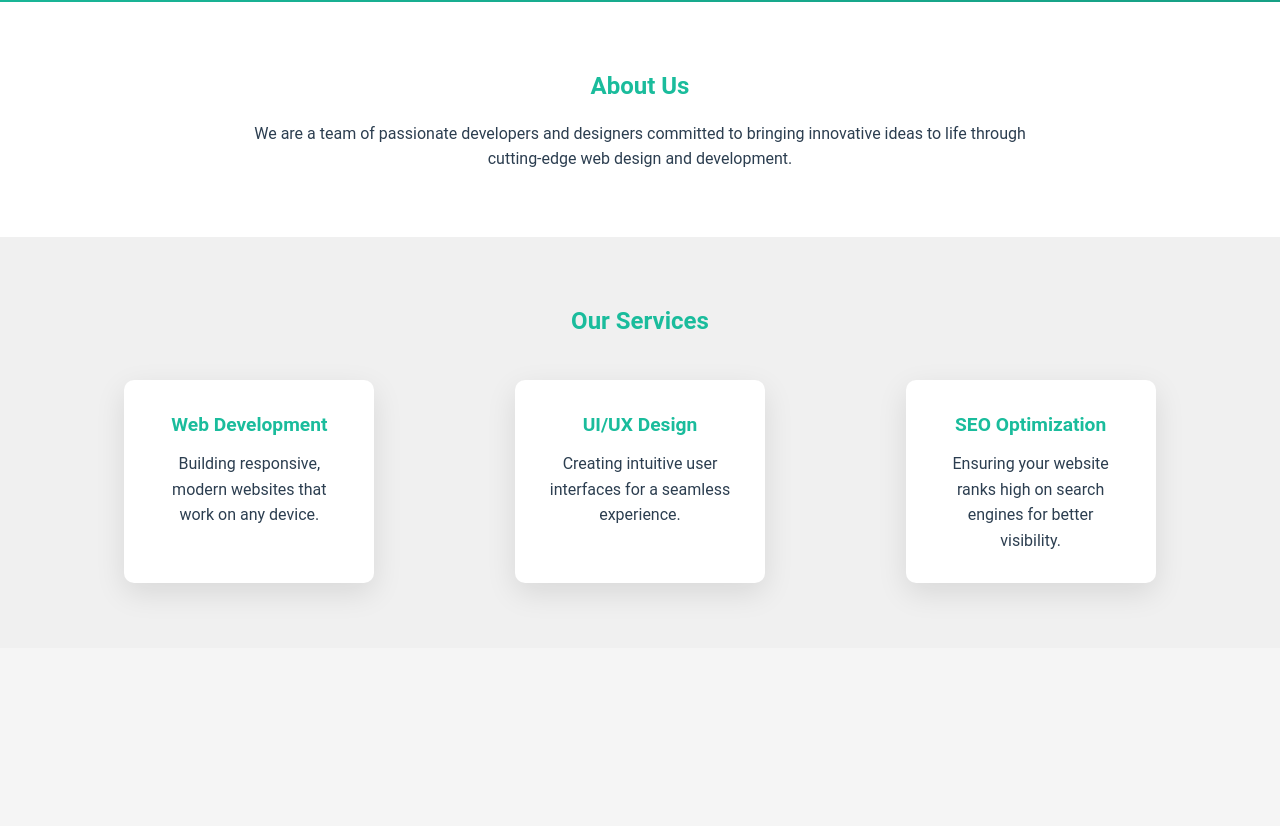
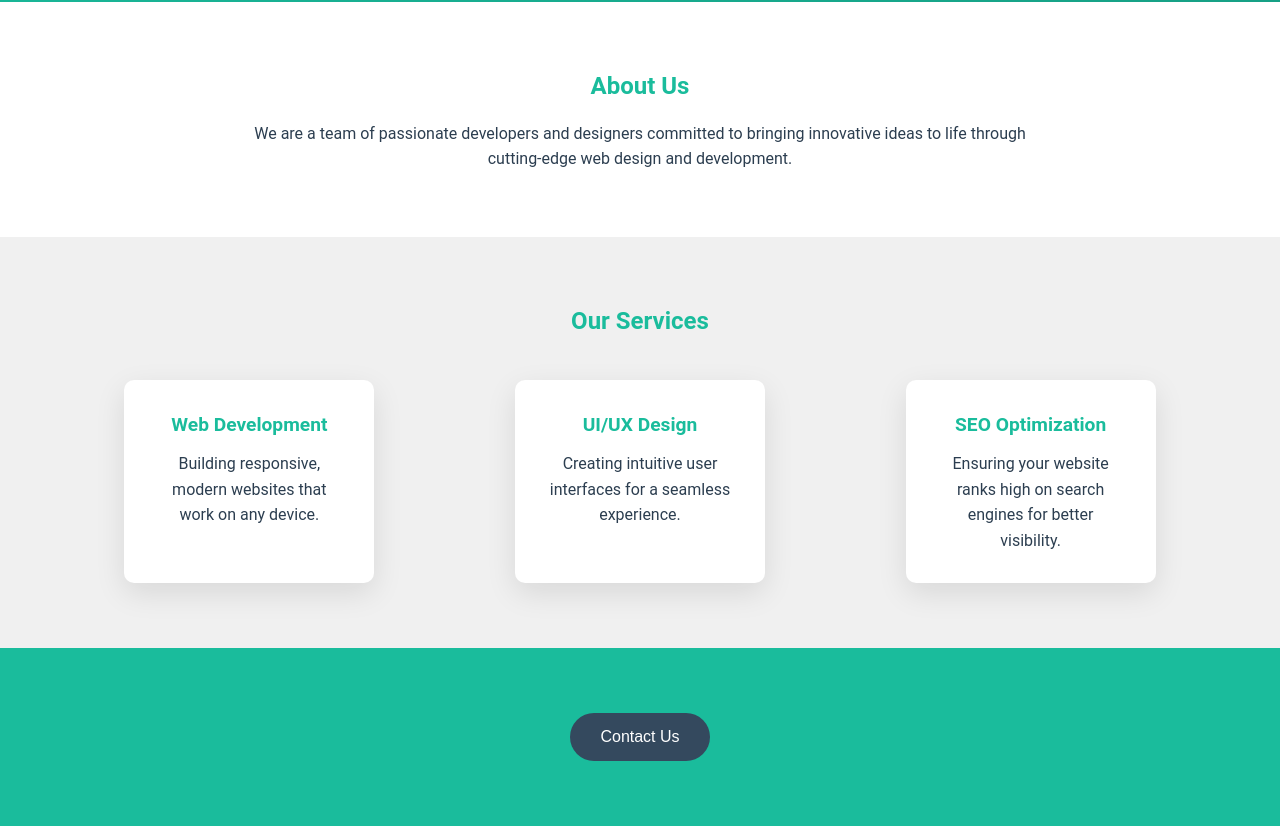
Before and after one commit to abdullah-ahmad-3744/CSS, a plain HTML site: page 19-Project-1/index.html in a window 1280 px wide. Shown: the part 557-1383 px from the top of the page. Before the commit the page ends 1205 px from the top, so only its background shows below. Drawn offline with Linux system fonts and the light colour scheme.

Commit message:
Contact Section Added.

```diff
--- a/19-Project-1/index.html
+++ b/19-Project-1/index.html
@@ -61,5 +61,12 @@
             </div>
           </div>
         </section>
+        <!-- Call to action Section -->
+        <section class="cta">
+          <div class="container">
+            <button>Contact Us</button>
+          </div>
+        </section>
+      </main>
 </body>
 </html>
--- a/19-Project-1/style.css
+++ b/19-Project-1/style.css
@@ -217,3 +217,26 @@
     font-size: var(--font-size-paragraph);
     color: var(--dark);
   }
+  /* Call to Action Section */
+  .cta {
+    background-color: var(--primary-color);
+    padding: 60px 0;
+    text-align: center;
+    color: var(--white);
+  }
+
+  .cta button {
+    background-color: var(--secondary-color);
+    color: var(--white);
+    padding: var(--button-padding);
+    font-size: var(--font-size-base);
+    border: none;
+    cursor: pointer;
+    border-radius: 30px;
+    transition: background-color var(--transition-speed), transform var(--transition-speed);
+  }
+
+  .cta button:hover {
+    background-color: var(--accent-color);
+    transform: translateY(-5px);
+  }
```
